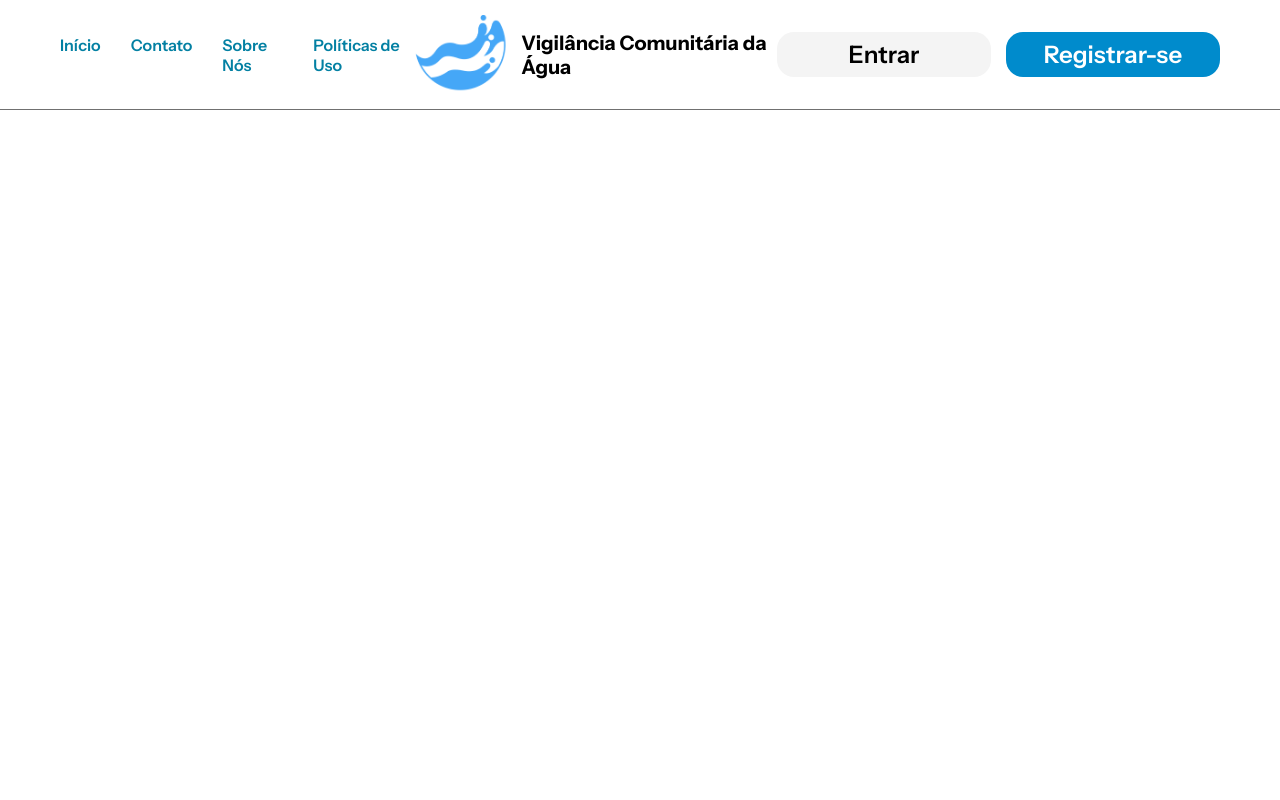
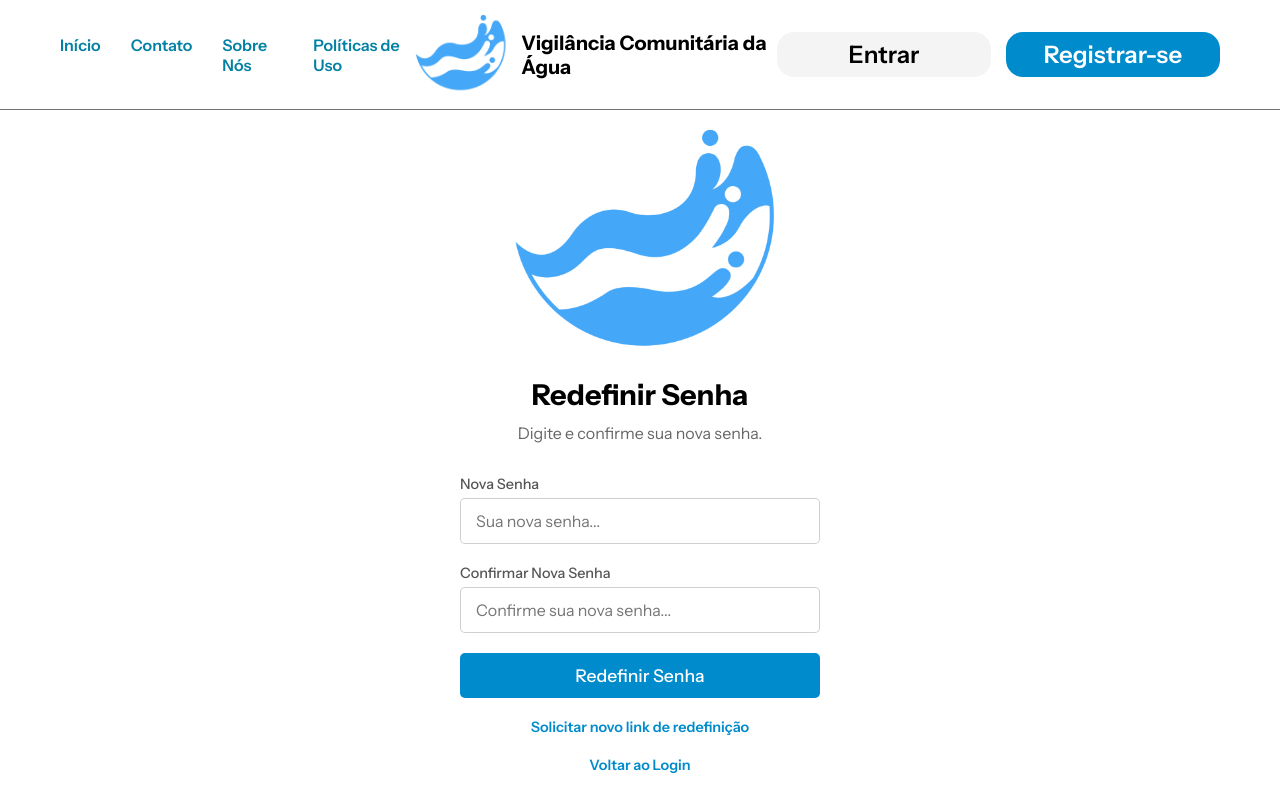
Before and after one commit to KalvinAlbuquerque/SVCA, a React (Vite) app in the folder frontend-svca/: page /reset-password/1 in a window 1280 px wide. Built offline with nearby package versions, Linux system fonts and the light colour scheme.

Commit message:
Fechada parte de redefinid senha

```diff
--- a/frontend-svca/src/App.tsx
+++ b/frontend-svca/src/App.tsx
@@ -17,10 +17,11 @@ import ManageOrganizationsPage from './components/ManageOrganizationsPage';
 import OrganizationFormPage from './components/OrganizationFormPage';
 import ContactPage from './components/ContactPage';
 import ViewOccurrencePage from './components/ViewOccurrencePage';
-import ProfilePage from './components/ProfilePage'; // Importe a ProfilePage
+import ProfilePage from './components/ProfilePage';
 import RankingSemanal from './components/RankingSemanal';
-import MapPage from './components/MapPage'; // *** NOVO IMPORT ***
-
+import MapPage from './components/MapPage';
+import ForgotPasswordPage from './components/ForgotPasswordPage';
+import ResetPasswordPage from './components/ResetPasswordPage';
 const App: React.FC = () => {
   const [isAuthenticated, setIsAuthenticated] = useState<boolean>(false);
   const [userProfile, setUserProfile] = useState<string | null>(null);
@@ -148,6 +149,8 @@ const App: React.FC = () => {
         )}
 
         <Route path="/ranking-semanal" element={<RankingSemanal />} /> {/* <--- NOVA ROTA */}
+        <Route path="/forgot-password" element={<ForgotPasswordPage />} />
+        <Route path="/reset-password/:token" element={<ResetPasswordPage />} />
 
       </Routes>
     </Router>
--- /dev/null
+++ b/frontend-svca/src/components/ForgotPasswordPage.tsx
@@ -0,0 +1,92 @@
+// frontend-svca/src/components/ForgotPasswordPage.tsx
+import React, { useState } from 'react';
+import { Link } from 'react-router-dom'; // Para o link "Esqueceu sua senha?" na LoginBox
+
+const ForgotPasswordPage: React.FC = () => {
+  const [email, setEmail] = useState<string>('');
+  const [message, setMessage] = useState<{ type: 'success' | 'error', text: string } | null>(null);
+  const [loading, setLoading] = useState<boolean>(false);
+
+  const handleSubmit = async (e: React.FormEvent) => {
+    e.preventDefault();
+    setMessage(null);
+    setLoading(true);
+
+    if (!email) {
+      setMessage({ type: 'error', text: 'Por favor, insira seu e-mail cadastrado.' });
+      setLoading(false);
+      return;
+    }
+
+    try {
+      const response = await fetch('http://localhost:5000/forgot-password', {
+        method: 'POST',
+        headers: {
+          'Content-Type': 'application/json',
+        },
+        body: JSON.stringify({ email }),
+        credentials: 'include', // Se necessário para cookies, embora para reset de senha, geralmente não é crítico aqui.
+      });
+
+      const data = await response.json();
+
+      if (response.ok) {
+        setMessage({ type: 'success', text: data.message || 'Se você tem uma conta, um link para redefinir sua senha foi enviado para seu e-mail.' });
+        setEmail(''); // Limpa o campo de e-mail
+      } else {
+        // Mensagem genérica para segurança, mesmo se o e-mail não existir
+        setMessage({ type: 'error', text: data.error || 'Ocorreu um erro ao processar sua solicitação. Tente novamente.' });
+      }
+    } catch (error) {
+      console.error("Erro na requisição de esqueci senha:", error);
+      setMessage({ type: 'error', text: 'Erro ao conectar ao servidor. Tente novamente mais tarde.' });
+    } finally {
+      setLoading(false);
+    }
+  };
+
+  return (
+    <main className="login-container"> {/* Reutiliza o estilo do container de login */}
+      <div className="login-box"> {/* Reutiliza o estilo da caixa de login */}
+        <div className="logo-area">
+          <img src="/logo.png" alt="Vigilância Comunitária da Água Logo" className="app-logo" />
+        </div>
+        <h1 className="app-title">Vigilância Comunitária da Água</h1>
+        <p className="slogan">Promovendo o acesso a água limpa<br />em comunidades</p>
+
+        {message && (
+          <div className={`message ${message.type}`}>
+            {message.text}
+          </div>
+        )}
+
+        <form className="login-form" onSubmit={handleSubmit}> {/* Reutiliza o estilo do formulário de login */}
+          <div className="form-group">
+            <label htmlFor="email">Email</label>
+            <input
+              type="email"
+              id="email"
+              name="email"
+              placeholder="Insira seu e-mail..."
+              required
+              value={email}
+              onChange={(e) => setEmail(e.target.value)}
+              disabled={loading}
+            />
+          </div>
+          <p className="forgot-password-info" style={{fontSize: '0.9rem', color: '#555', textAlign: 'center', marginBottom: '20px'}}>
+            Sua nova senha será enviada para seu e-mail. Você pode alterá-la posteriormente.
+          </p>
+          <button type="submit" className="btn-primary" disabled={loading}>
+            {loading ? 'Enviando...' : 'Enviar'}
+          </button>
+        </form>
+        <p className="register-prompt">
+          Lembrou da senha? <Link to="/login">Faça Login</Link>
+        </p>
+      </div>
+    </main>
+  );
+};
+
+export default ForgotPasswordPage;
--- a/frontend-svca/src/components/LoginBox.tsx
+++ b/frontend-svca/src/components/LoginBox.tsx
@@ -90,7 +90,7 @@ const LoginBox: React.FC<LoginBoxProps> = ({ onLoginSuccess }) => {
               onChange={(e) => setPassword(e.target.value)}
             />
           </div>
-          <a href="#" className="forgot-password">Esqueceu sua senha?</a>
+          <Link to="/forgot-password" className="forgot-password">Esqueceu sua senha?</Link>
           <button type="submit" className="btn-primary">Entrar</button>
         </form>
         <p className="register-prompt">
--- /dev/null
+++ b/frontend-svca/src/components/ResetPasswordPage.tsx
@@ -0,0 +1,155 @@
+// frontend-svca/src/components/ResetPasswordPage.tsx
+import React, { useState, useEffect } from 'react';
+import { useParams, useNavigate, Link } from 'react-router-dom';
+
+const ResetPasswordPage: React.FC = () => {
+  const { token } = useParams<{ token: string }>(); // Pega o token da URL
+  const navigate = useNavigate();
+
+  const [newPassword, setNewPassword] = useState<string>('');
+  const [confirmNewPassword, setConfirmNewPassword] = useState<string>('');
+  const [message, setMessage] = useState<{ type: 'success' | 'error', text: string } | null>(null);
+  const [loading, setLoading] = useState<boolean>(false);
+  const [isValidToken, setIsValidToken] = useState<boolean | null>(null); // null: verificando, true: válido, false: inválido
+
+  useEffect(() => {
+    // Opcional: Você pode querer uma chamada inicial ao backend para validar o token imediatamente
+    // ou deixar a validação apenas no submit para simplificar.
+    // Por enquanto, vamos assumir que o token será validado no submit.
+    if (!token) {
+      setMessage({ type: 'error', text: 'Token de redefinição de senha não encontrado na URL.' });
+      setIsValidToken(false);
+    } else {
+      setIsValidToken(true); // Assume que o token está presente para permitir o formulário
+    }
+  }, [token]);
+
+  const handleSubmit = async (e: React.FormEvent) => {
+    e.preventDefault();
+    setMessage(null);
+    setLoading(true);
+
+    if (!token) {
+      setMessage({ type: 'error', text: 'Token de redefinição de senha ausente.' });
+      setLoading(false);
+      return;
+    }
+
+    if (newPassword.length < 6) {
+      setMessage({ type: 'error', text: 'A nova senha deve ter pelo menos 6 caracteres.' });
+      setLoading(false);
+      return;
+    }
+
+    if (newPassword !== confirmNewPassword) {
+      setMessage({ type: 'error', text: 'As senhas não coincidem.' });
+      setLoading(false);
+      return;
+    }
+
+    try {
+      const response = await fetch(`http://localhost:5000/reset-password/${token}`, {
+        method: 'POST',
+        headers: {
+          'Content-Type': 'application/json',
+        },
+        body: JSON.stringify({ new_password: newPassword, confirm_new_password: confirmNewPassword }),
+      });
+
+      const data = await response.json();
+
+      if (response.ok) {
+        setMessage({ type: 'success', text: data.message || 'Senha redefinida com sucesso! Você já pode fazer login com sua nova senha.' });
+        setNewPassword('');
+        setConfirmNewPassword('');
+        // Redireciona para a página de login após alguns segundos
+        setTimeout(() => {
+          navigate('/login');
+        }, 3000);
+      } else {
+        setMessage({ type: 'error', text: data.error || 'Erro ao redefinir senha. O token pode ser inválido ou ter expirado.' });
+        setIsValidToken(false); // Indica que o token é inválido/expirado
+      }
+    } catch (error) {
+      console.error("Erro na requisição de redefinição de senha:", error);
+      setMessage({ type: 'error', text: 'Erro ao conectar ao servidor. Tente novamente mais tarde.' });
+    } finally {
+      setLoading(false);
+    }
+  };
+
+  if (isValidToken === null) {
+    return (
+      <main className="login-container">
+        <p className="loading-message">Verificando token...</p>
+      </main>
+    );
+  }
+
+  return (
+    <main className="login-container">
+      <div className="login-box">
+        <div className="logo-area">
+          <img src="/logo.png" alt="Vigilância Comunitária da Água Logo" className="app-logo" />
+        </div>
+        <h1 className="app-title">Redefinir Senha</h1>
+        <p className="slogan">Digite e confirme sua nova senha.</p>
+
+        {message && (
+          <div className={`message ${message.type}`}>
+            {message.text}
+          </div>
+        )}
+
+        {!isValidToken && (
+          <p className="error-message" style={{marginBottom: '20px'}}>
+            O link de redefinição de senha é inválido ou expirou. Por favor, solicite um novo link.
+          </p>
+        )}
+
+        {isValidToken && (
+          <form className="login-form" onSubmit={handleSubmit}>
+            <div className="form-group">
+              <label htmlFor="new_password">Nova Senha</label>
+              <input
+                type="password"
+                id="new_password"
+                name="new_password"
+                placeholder="Sua nova senha..."
+                required
+                value={newPassword}
+                onChange={(e) => setNewPassword(e.target.value)}
+                disabled={loading}
+              />
+            </div>
+            <div className="form-group">
+              <label htmlFor="confirm_new_password">Confirmar Nova Senha</label>
+              <input
+                type="password"
+                id="confirm_new_password"
+                name="confirm_new_password"
+                placeholder="Confirme sua nova senha..."
+                required
+                value={confirmNewPassword}
+                onChange={(e) => setConfirmNewPassword(e.target.value)}
+                disabled={loading}
+              />
+            </div>
+            <button type="submit" className="btn-primary" disabled={loading}>
+              {loading ? 'Redefinindo...' : 'Redefinir Senha'}
+            </button>
+          </form>
+        )}
+
+        <p className="register-prompt" style={{marginTop: isValidToken ? '20px' : '0'}}>
+          <Link to="/forgot-password">Solicitar novo link de redefinição</Link>
+        </p>
+        <p className="register-prompt">
+          <Link to="/login">Voltar ao Login</Link>
+        </p>
+      </div>
+    </main>
+  );
+};
+
+export default ResetPasswordPage;
```
Also changed, not shown: 2 other files (tests, documents, lock files or other folders).
